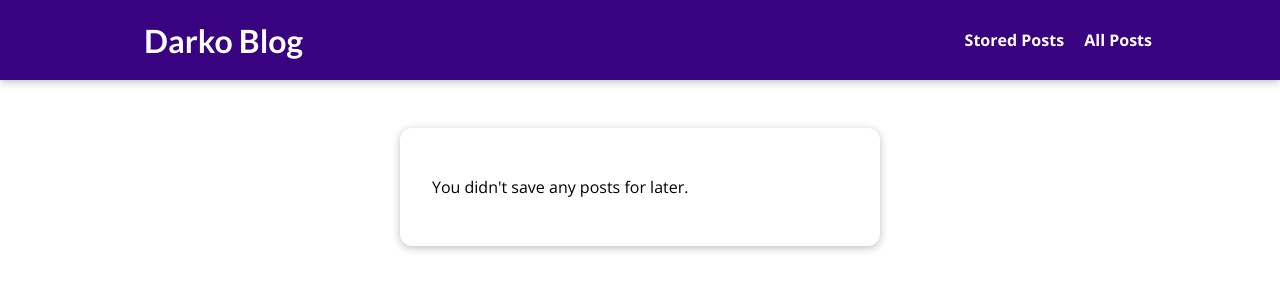
After one commit to BashCtl/django-blog-site, a Django app: page /read-later in a window 1280 px wide. The commit adds this page. Shown: the top 300 px of the page. Run offline with Django 4.2, Linux system fonts and the light colour scheme.

Commit message:
read later stored in session posts

```diff
--- /dev/null
+++ b/blog/static/blog/stored-posts.css
@@ -0,0 +1,39 @@
+#main-navigation {
+    background-color: #390281;
+    box-shadow: 0 2px 8px rgba(0, 0, 0, 0.25);
+  }
+
+  #stored-posts {
+    margin: 8rem auto 3rem auto;
+    padding: 2rem;
+    border-radius: 12px;
+    box-shadow: 0 2px 8px rgba(0, 0, 0, 0.25);
+    background-color: white;
+    width: 90%;
+    max-width: 30rem;
+  }
+
+  #stored-posts ul {
+    list-style: none;
+    margin: 0;
+    padding: 0;
+  }
+
+  #stored-posts li {
+    margin: 1rem 0;
+  }
+
+  #stored-posts a {
+    display: block;
+    padding: 1rem;
+    width: 100%;
+    text-decoration: none;
+    border: 1px solid #ccc;
+    color: #1b1b1b;
+    font-weight: bold;
+  }
+
+  #stored-posts a:hover,
+  #stored-posts a:active {
+    background-color: #ccc;
+  }
--- /dev/null
+++ b/blog/templates/blog/stored_posts.html
@@ -0,0 +1,24 @@
+{% extends 'base.html' %}
+{% load static %}
+
+{% block title %}
+    My Stored Posts
+{% endblock%}
+
+{% block css_files %}
+    <link rel="stylesheet" href="{% static 'blog/stored-posts.css' %}">
+{% endblock %}
+
+{% block content %}
+    <section id="stored-posts">
+        {% if has_posts %}
+            <ul>
+                {% for post in posts %}
+                    <li><a href="{% url 'post-detail' post.slug %}">{{ post.title }}</a></li>
+                {% endfor %}
+            </ul>
+        {% else %}
+            <p>You didn't save any posts for later.</p>
+        {% endif %}
+    </section>
+{% endblock %}
--- a/blog/urls.py
+++ b/blog/urls.py
@@ -5,4 +5,5 @@ urlpatterns = [
     path("", views.StartingPage.as_view(), name="home"),
     path("posts", views.AllPostsView.as_view(), name="posts"),
     path("posts/<slug:slug>", views.SinglePostView.as_view(), name="post-detail"),
+    path("read-later", views.ReadLaterView.as_view(), name="read-later"),
 ]
--- a/blog/views.py
+++ b/blog/views.py
@@ -34,10 +34,20 @@ class AllPostsView(ListView):
 
 class SinglePostView(View):
 
+    def is_stored_post(self, request, post_id):
+        stored_posts = request.session.get("stored_posts")
+        if stored_posts is not None:
+            is_saved_for_later = post_id in stored_posts
+        else:
+            is_saved_for_later = False
+        return is_saved_for_later
+
     def get(self, request, slug):
         post = Post.objects.get(slug=slug)
+
         context = {"post": post, "tags": post.tags.all(),
-                   "form": CommentForm(), "comments": post.comments.all().order_by("-id")}
+                   "form": CommentForm(), "comments": post.comments.all().order_by("-id"),
+                   "saved_for_later": self.is_stored_post(request, post.id)}
         return render(request, "blog/post-detail.html", context)
 
     def post(self, request, slug):
@@ -51,5 +61,40 @@ class SinglePostView(View):
             return HttpResponseRedirect(reverse("post-detail", args=[slug]))
 
         context = {"post": post, "tags": post.tags.all(),
-                   "form": form, "comments": post.comments.all().order_by("-id")}
+                   "form": form, "comments": post.comments.all().order_by("-id"),
+                   "saved_for_later": self.is_stored_post(request, post.id)}
         return render(request, "blog/post-detail.html", context)
+
+
+class ReadLaterView(View):
+
+    def get(self, request):
+        stored_posts = request.session.get("stored_posts")
+
+        context = {}
+
+        if stored_posts is None or len(stored_posts) == 0:
+            context["posts"] = []
+            context["has_posts"] = False
+        else:
+            posts = Post.objects.filter(id__in=stored_posts)
+            context["posts"] = posts
+            context["has_posts"] = True
+
+        return render(request, "blog/stored_posts.html", context)
+
+    def post(self, request):
+        stored_posts = request.session.get("stored_posts")
+
+        if stored_posts is None:
+            stored_posts = []
+        post_id = int(request.POST["post_id"])
+
+        if post_id not in stored_posts:
+            stored_posts.append(post_id)
+        else:
+            stored_posts.remove(post_id)
+
+        request.session["stored_posts"] = stored_posts
+
+        return HttpResponseRedirect("/")
--- a/static/app.css
+++ b/static/app.css
@@ -35,6 +35,7 @@ h3 {
   text-decoration: none;
   color: white;
   font-weight: bold;
+  margin-left: 1rem;
 }
 
 #main-navigation a:hover,
--- a/templates/base.html
+++ b/templates/base.html
@@ -15,6 +15,7 @@
     <header id="main-navigation">
         <h1><a href="{% url 'home' %}">Darko Blog</a></h1>
         <nav>
+            <a href="{% url 'read-later' %}">Stored Posts</a>
             <a href="{% url 'posts' %}">All Posts</a>
         </nav>
     </header>
```
Also changed, not shown: blog/templates/blog/post-detail.html (+13 -0 lines).
